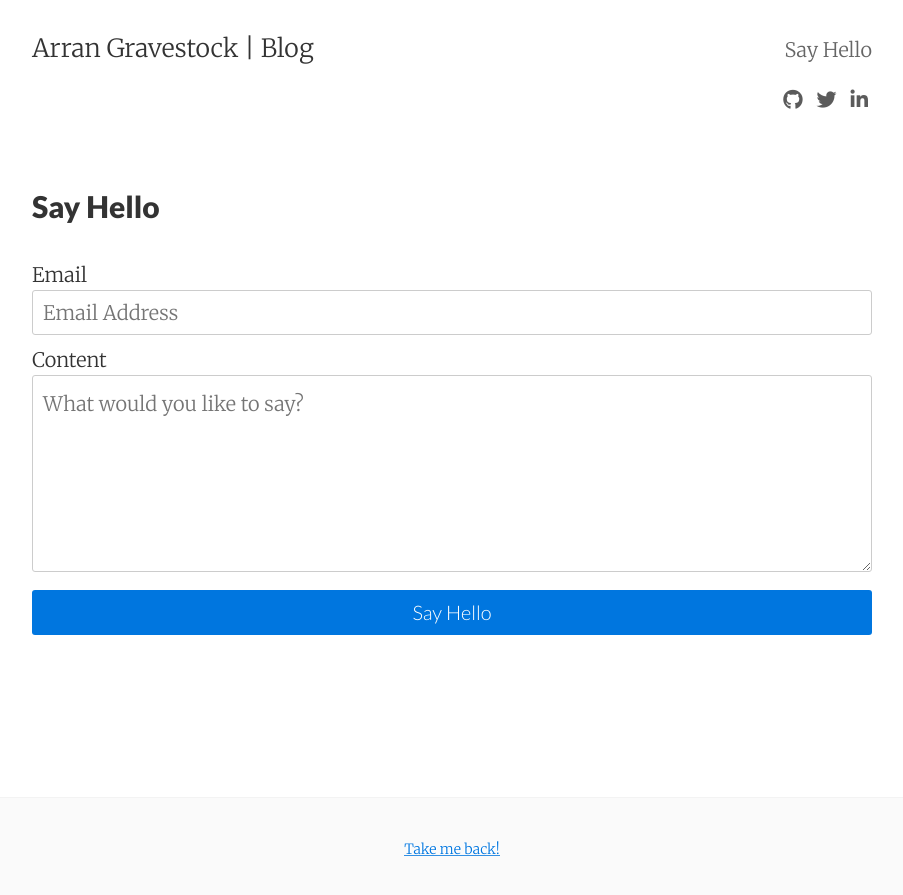
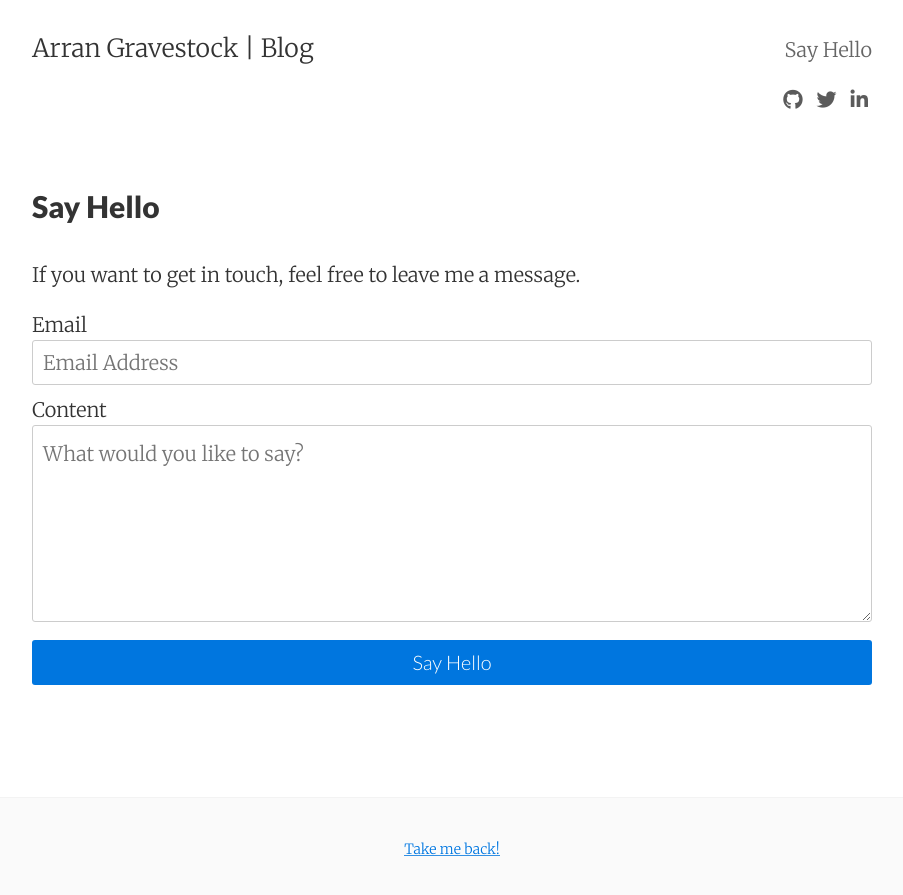
Before and after one commit to ArranGravestock/blog, a Jekyll site: the page built from contact.html, in a window 1280 px wide. Shown: the top 895 px of the page, without its empty margins (188-1091 px from the left). Built offline with Jekyll 4.4.1, drawn with Linux system fonts in a browser that asks for light colours; nearby versions of some CDN libraries.

Commit message:
add contact p

```diff
--- a/contact.html
+++ b/contact.html
@@ -23,6 +23,7 @@ tags: contact
       <button type='submit' class="button button-blue button-big mobile-block">{{ site.text.contact.submit }}</button>
     </form>
   {% else %}
+	<p>If you want to get in touch, feel free to leave me a message.</p>
     <form action="https://formspree.io/{{ site.email }}" method="POST" class="form-stacked">
       <label>
         Email
```
